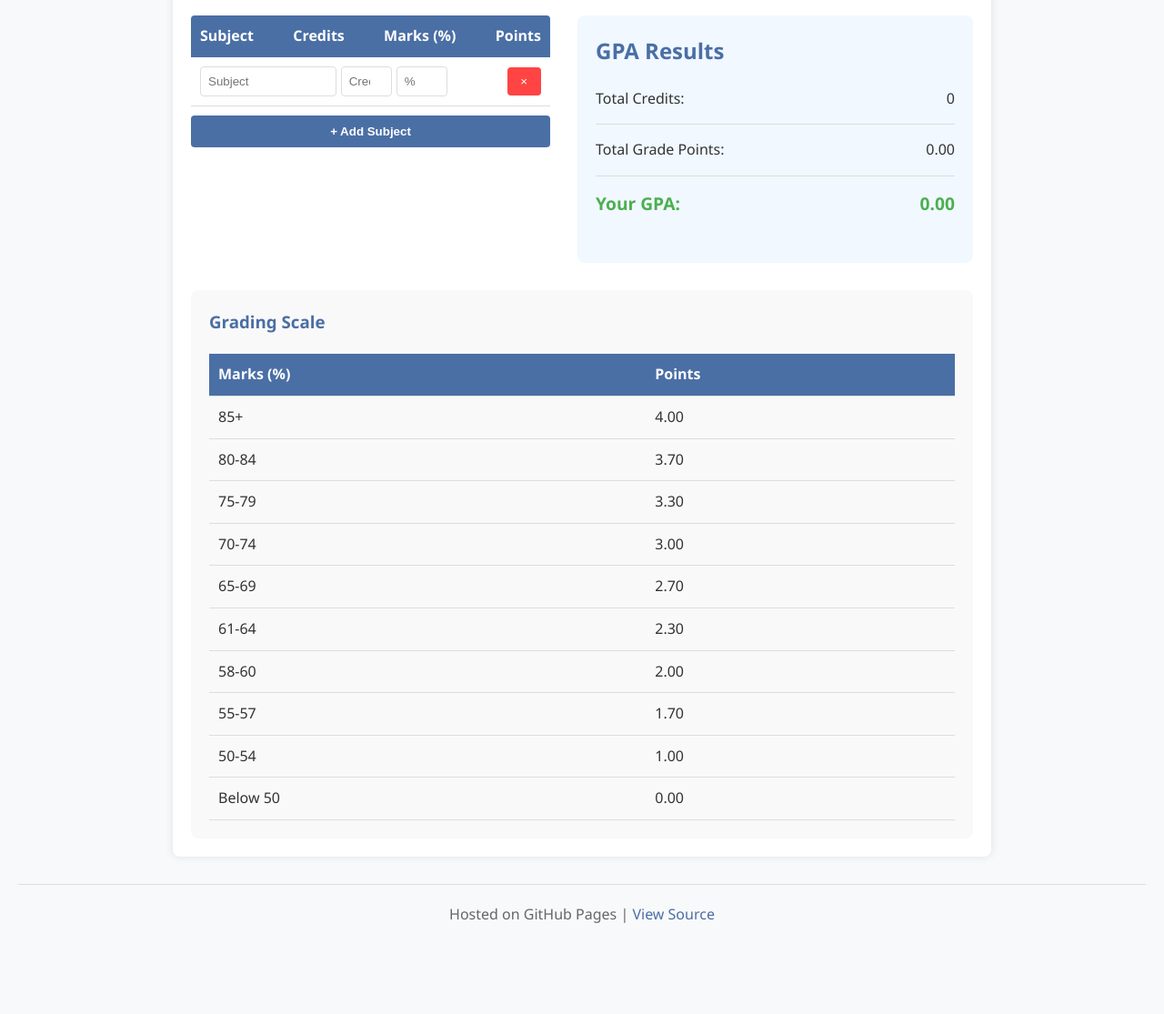
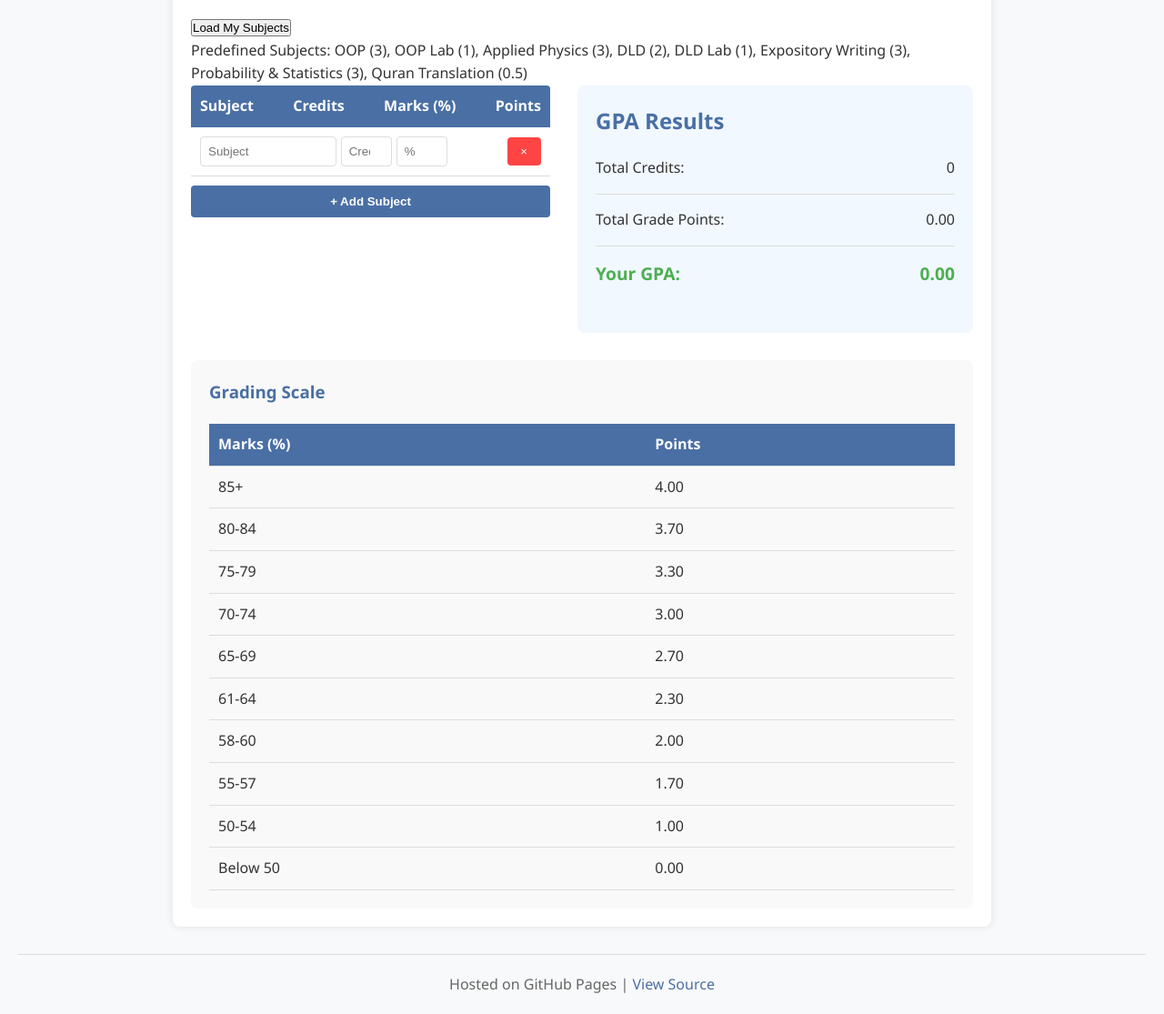
Before and after one commit to Atonomous/GPA_Calculator, a plain HTML site: page index.html in a window 1280 px wide. Shown: the part 94-1209 px from the top of the page at 91% size. Before the commit the page ends 1133 px from the top, so only its background shows below. Drawn offline with Linux system fonts and the light colour scheme.

Commit message:
Gpa_Caluclator_For_Second_Semester_2nd_Try

```diff
--- a/index.html
+++ b/index.html
@@ -9,6 +9,11 @@
 <body>
     <div class="container">
         <h1>Percentage-Based GPA Calculator</h1>
+
+        <div class="preset-section">
+            <button id="load-preset">Load My Subjects</button>
+            <p>Predefined Subjects: OOP (3), OOP Lab (1), Applied Physics (3), DLD (2), DLD Lab (1), Expository Writing (3), Probability & Statistics (3), Quran Translation (0.5)</p>
+        </div>
 
         <div class="calculator">
             <div class="subjects-list">
@@ -91,11 +96,9 @@
             </table>
         </div>
     </div>
-
-    <footer>
+	<footer>
         <p>Hosted on GitHub Pages | <a href="#" target="_blank">View Source</a></p>
     </footer>
-
     <script src="script.js"></script>
 </body>
 </html>
--- a/script.js
+++ b/script.js
@@ -70,6 +70,27 @@ document.addEventListener('DOMContentLoaded', function() {
         document.getElementById('total-points').textContent = totalPoints.toFixed(2);
         document.getElementById('gpa').textContent = gpa.toFixed(2);
     }
+    const presetSubjects = [
+        { name: "OOP", credits: 3, percentage: "" },
+        { name: "OOP Lab", credits: 1, percentage: "" },
+        { name: "Applied Physics", credits: 3, percentage: "" },
+        { name: "DLD", credits: 2, percentage: "" },
+        { name: "DLD Lab", credits: 1, percentage: "" },
+        { name: "Expository Writing", credits: 3, percentage: "" },
+        { name: "Probability & Statistics", credits: 3, percentage: "" },
+        { name: "Quran Translation", credits: 0.5, percentage: "" }
+    ];
+
+    // Load preset subjects
+    document.getElementById('load-preset').addEventListener('click', function() {
+        // Clear existing subjects
+        document.getElementById('subjects-container').innerHTML = "";
+
+        // Add all preset subjects
+        presetSubjects.forEach(subject => {
+            addSubject(subject.name, subject.credits, subject.percentage);
+        });
+    });
 
     // Event listeners
     addSubjectBtn.addEventListener('click', function() {
```
